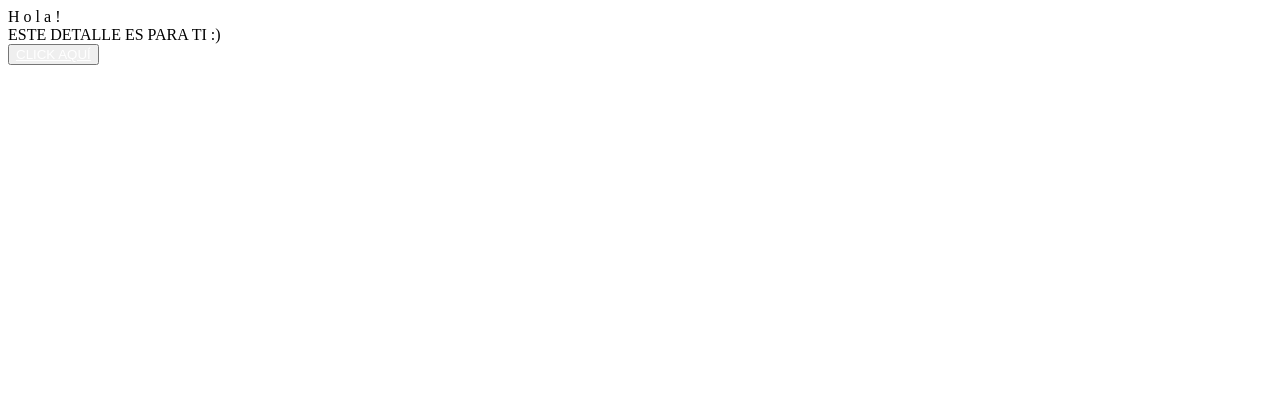
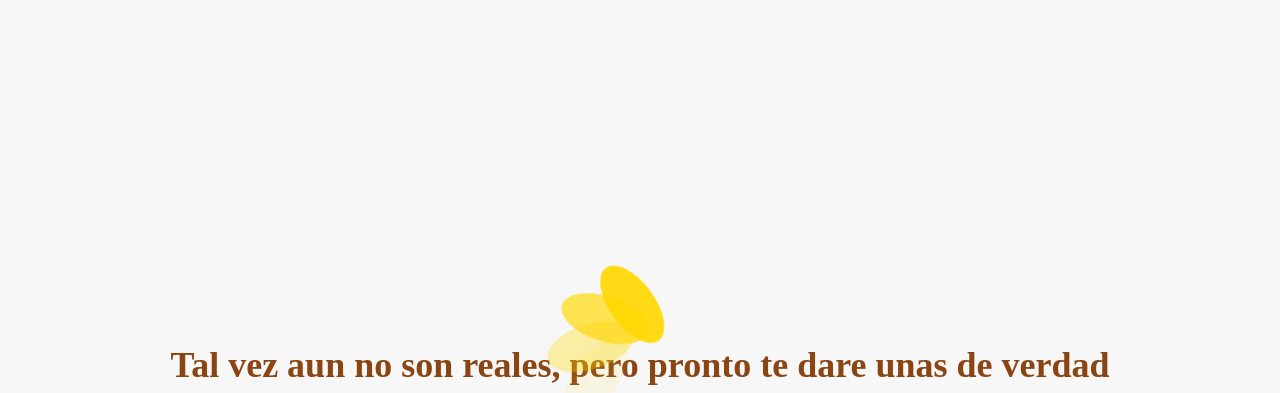
Before and after one commit to Javier-Lug0-03/flores21, a plain HTML site: page index.html in a window 1280 px wide. Shown: the top 393 px of the page. Drawn offline with Linux system fonts and the light colour scheme.

Commit message:
Update index.html

```diff
--- a/index.html
+++ b/index.html
@@ -1,32 +1,182 @@
 <!DOCTYPE html>
 <html lang="es">
-
 <head>
     <meta charset="UTF-8">
-    <meta http-equiv="X-UA-Compatible" content="IE=edge">
     <meta name="viewport" content="width=device-width, initial-scale=1.0">
-    <link rel="stylesheet" href="css/style.css">
-    <link rel="icon" href="img/flowers.png" type="image/x-icon">
-    <title>Flowers</title>
+    <title>Flores Amarillas</title>
+    <style>
+        body {
+            margin: 0;
+            padding: 0;
+            display: flex;
+            justify-content: center;
+            align-items: center;
+            height: 100vh;
+            background-color: #f7f7f7;
+        }
+
+        .container {
+            text-align: center;
+        }
+
+        h1 {
+            font-size: 36px;
+            color: #8B4513;
+            margin-top: 20px;
+            z-index: 1;
+        }
+
+        .flower-container {
+            display: flex;
+            flex-wrap: wrap;
+            justify-content: center;
+        }
+
+        .flower {
+            width: 200px;
+            height: 200px;
+            margin: 10px;
+            position: relative;
+        }
+
+        .petal {
+            width: 45px;
+            height: 90px;
+            background-color: #FFD700;
+            border-radius: 50%;
+            position: absolute;
+            top: 50%;
+            left: 50%;
+            transform-origin: 0 100%;
+        }
+
+        .p1 { transform: translate(-50%, -50%) rotate(0deg); }
+        .p2 { transform: translate(-50%, -50%) rotate(36deg); }
+        .p3 { transform: translate(-50%, -50%) rotate(72deg); }
+        .p4 { transform: translate(-50%, -50%) rotate(108deg); }
+        .p5 { transform: translate(-50%, -50%) rotate(144deg); }
+        .p6 { transform: translate(-50%, -50%) rotate(180deg); }
+        .p7 { transform: translate(-50%, -50%) rotate(216deg); }
+        .p8 { transform: translate(-50%, -50%) rotate(252deg); }
+        .p9 { transform: translate(-50%, -50%) rotate(288deg); }
+        .p10 { transform: translate(-50%, -50%) rotate(324deg); }
+
+        /* Agrega las siguientes clases para las animaciones */
+        @keyframes fadeInPetal {
+            from {
+                opacity: 0;
+            }
+            to {
+                opacity: 1;
+            }
+        }
+
+        @keyframes fadeOutPetal {
+            from {
+                opacity: 1;
+            }
+            to {
+                opacity: 0;
+            }
+        }
+
+        .petal {
+            /* Agrega una animación de entrada a los pétalos */
+            animation: fadeInPetal 0.5s ease-in-out both;
+        }
+
+
+
+    </style>
+    <script>
+        function createFlower() {
+            const flowerContainer = document.querySelector(".flower-container");
+
+            // Número máximo de flores en pantalla
+            const maxFlowersOnScreen = 15;
+
+            // Verificar si ya hay 10 flores en pantalla
+            if (document.querySelectorAll(".flower").length >= maxFlowersOnScreen) {
+                return; // No crear más flores
+            }
+
+            // Número máximo de flores a crear simultáneamente (entre 1 y 5)
+            const maxFlowers = Math.ceil(Math.random() * 5 + 1);
+            const flowerSize = 100; // Tamaño de la flor
+
+            // Arrays para almacenar las posiciones de las flores existentes
+            const existingPositions = [];
+
+            for (let j = 0; j < maxFlowers; j++) {
+                let positionValid = false;
+                let randomX, randomY;
+
+                // Generar posiciones aleatorias y verificar que no se superpongan con las existentes
+                while (!positionValid) {
+                    randomX = Math.random() * (window.innerWidth - flowerSize);
+                    randomY = Math.random() * (window.innerHeight - flowerSize);
+
+                    positionValid = true;
+
+                    // Verificar si la nueva posición está lo suficientemente alejada de las posiciones existentes
+                    for (const position of existingPositions) {
+                        const distance = Math.sqrt(Math.pow(position.x - randomX, 2) + Math.pow(position.y - randomY, 2));
+                        if (distance < 0) { // Rango de 300 píxeles recomendado para pc, en celular con 0
+                            positionValid = false;
+                            break;
+                        }
+                    }
+                }
+
+                // Agregar la nueva posición a la lista de posiciones existentes
+                existingPositions.push({ x: randomX, y: randomY });
+
+                const flower = document.createElement("div");
+                flower.classList.add("flower");
+                flower.style.animation = "fadeInFlower 1s ease-in-out both"; // Agregar animación de entrada a la flor
+
+                for (let i = 1; i <= 10; i++) {
+                    const petal = document.createElement("div");
+                    petal.classList.add("petal", `p${i}`);
+                    flower.appendChild(petal);
+
+                    // Tiempo aleatorio de desaparición entre 2 y 5 segundos
+                    const disappearanceTime = Math.random() * 3000 + 2000;
+
+                    // Agrega una animación de salida a los pétalos con el tiempo aleatorio de desaparición
+                    petal.style.animation = `fadeOutPetal 0.5s ease-in-out both ${i * 0.1}s, fadeOutFlower 0.5s ease-in-out both ${disappearanceTime}s`;
+                }
+
+                flower.style.position = "fixed";
+                flower.style.left = `${randomX}px`;
+                flower.style.top = `${randomY}px`;
+
+                flowerContainer.appendChild(flower);
+
+                // Tiempo aleatorio de desaparición entre 2 y 5 segundos
+                const disappearanceTime = Math.random() * 3000 + 2000;
+
+                setTimeout(() => {
+                    flowerContainer.removeChild(flower);
+
+                    // Remover la posición de la flor que desapareció de la lista de posiciones existentes
+                    existingPositions.splice(existingPositions.findIndex(pos => pos.x === randomX && pos.y === randomY), 1);
+                }, disappearanceTime);
+            }
+        }
+
+        // Cambia el intervalo de tiempo para controlar la aparición de las flores cada 3 segundos
+        setInterval(createFlower, 1000); // Nuevas flores cada 3 segundos
+    </script>
 </head>
-
 <body>
-    <div class="greetings">
-        <span>H</span>
-        <span>o</span>
-        <span>l</span>
-        <span>a</span>
-        <span>!</span>
+    <div class="container">
+        <h1>Tal vez aun no son reales, pero pronto te dare unas de verdad</h1>
+        <h1>Te quiero muchisimo Linda <3</h1>
+        <div class="flower-container">
+            <!-- Las flores se agregarán y eliminarán aquí mediante JavaScript -->
+        </div>
     </div>
-    <div class="description">
-        <span>ESTE DETALLE ES PARA TI :)</span>
-    </div>
-    <div class="button">
-        <button class="botones">
-            <a href="flower.html" style="color: #fff;">CLICK AQUÍ</a>
-        </button>
-    </div>
-
+    <script src="script.js"></script>
 </body>
-
 </html>
```
